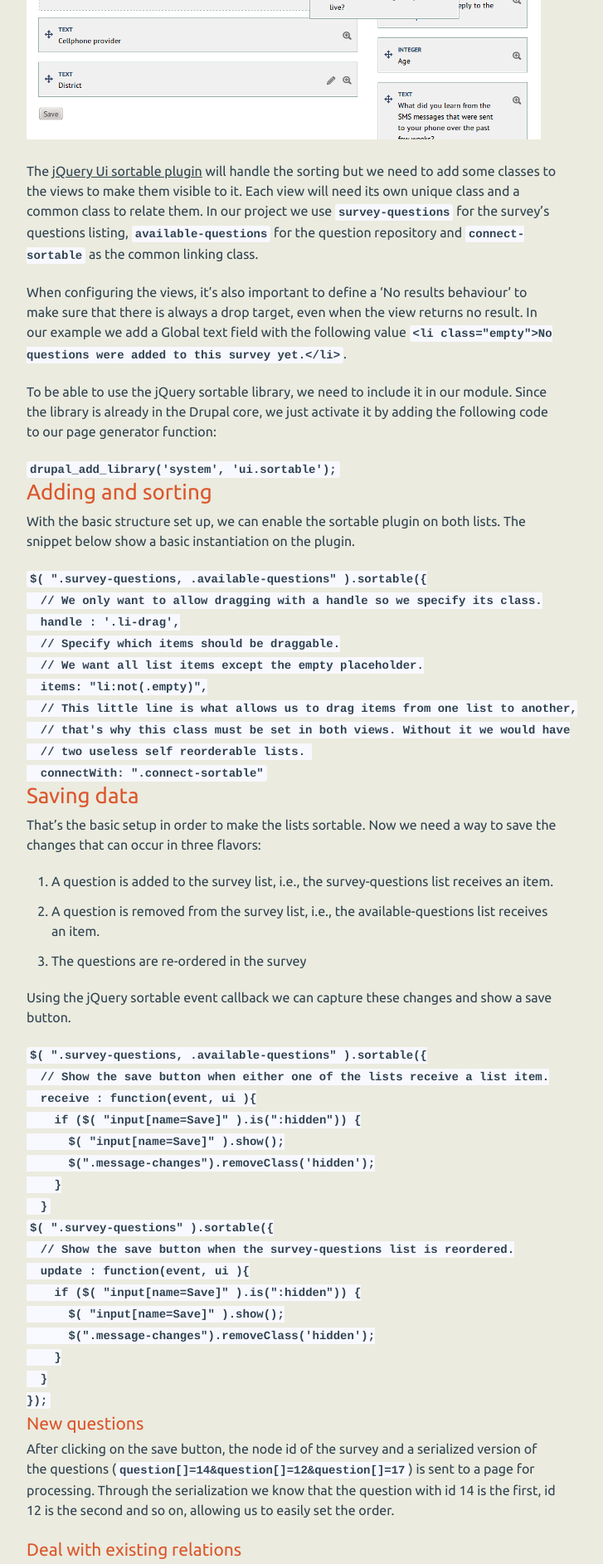
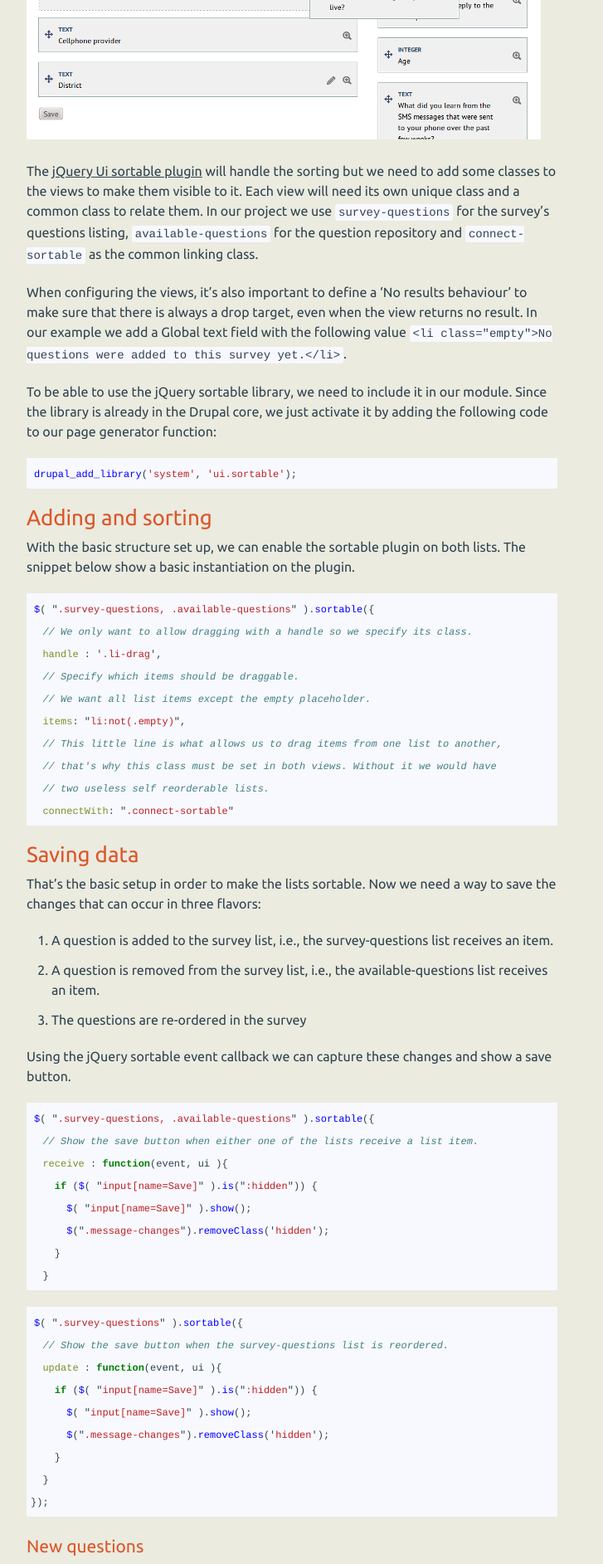
Before and after one commit to flipside-org/flipside.org, a Jekyll site: the page built from _posts/notes/2013-01-15-managing-relations-with-sortable.md, in a window 1280 px wide. Shown: the part 762-2647 px from the top of the page at 83% size, without its empty margins (138-865 px from the left). Built offline with Jekyll 4.4.1, drawn with Linux system fonts in a browser that asks for light colours; nearby versions of some CDN libraries; some of the changed text lies outside the part shown.

Commit message:
Remove highlight.js and use the standard Pygments

```diff
--- a/_config.yml
+++ b/_config.yml
@@ -1,7 +1,8 @@
-safe:        false
-auto:        true
-server:      false
-permalink: /notes/:title/
+safe:       false
+auto:       true
+server:     false
+permalink:  /notes/:title/
+pygments:   true
 
 
 # Users listing
--- a/_includes/style_script.html
+++ b/_includes/style_script.html
@@ -1,12 +1,11 @@
 <link rel="stylesheet" href="/css/base.css" type='text/css'>
 <link rel="stylesheet" href="/css/skeleton.css" type='text/css'>
 <link rel="stylesheet" href="/css/layout.css" type='text/css'>
+<link rel="stylesheet" href="/css/pygments.css">
 <link href='http://fonts.googleapis.com/css?family=Ubuntu:400,700,400italic' rel='stylesheet' type='text/css'>
 <link rel="shortcut icon" href="/images/favicon.ico">
 <!--[if lt IE 9]>
   <script src="http://html5shim.googlecode.com/svn/trunk/html5.js"></script>
 <![endif]-->
 <script src="https://ajax.googleapis.com/ajax/libs/jquery/1.6.4/jquery.min.js"></script>
-<link rel="stylesheet" href="http://yandex.st/highlightjs/7.3/styles/github.min.css">
-<script src="http://yandex.st/highlightjs/7.3/highlight.min.js"></script>
 <script src="/scripts/flipside.js" type="text/javascript"></script>
--- a/_posts/notes/2013-01-15-managing-relations-with-sortable.md
+++ b/_posts/notes/2013-01-15-managing-relations-with-sortable.md
@@ -84,7 +84,7 @@
 The relations to be updated are the ones with the relation id in the serialization, so those are easy to find out. The remaining questions in the serialization are the ones whose relation needs to be created.
 The tricky part is to find out the relations to be deleted. To accomplish this we load all the existing relations for that survey and match them against the ones in the serialization. Those we don't find in the serialization are deleted.
 
-{% highlight php %}
+{% highlight php startinline %}
 // Stores the relations to be created, updated and deleted.
 $relations["insert"] = array();
 $relations["update"] = array();
@@ -154,7 +154,7 @@
 
 Now, using the functions provided by the relation module, relation_load(), relation_create(), relation_save(), relation_delete(), we can handle all the data present in our $relation array.
 
-{% highlight php %}
+{% highlight php linenos startinline %}
 // OPERATIONS - insert, update, delete
 // Delete
 if (!empty($relations["delete"])) {
--- a/css/layout.css
+++ b/css/layout.css
@@ -348,10 +348,9 @@
 }
 
 code{
+  background-color: #F8F8FF;
   font-family: Courier;
   font-size: 0.875em;
-  font-weight: bold;
-  background-color: #F8F8FF;
   padding: 2px 4px;
   overflow-x: auto;
   -moz-border-radius: 3px;
@@ -360,8 +359,15 @@
   -khtml-border-radius: 3px; /* for old Konqueror browsers */
 }
 
-pre code{
-    margin-bottom: 20px;
+.highlight pre {
+  background-color: #F8F8FF;
+  margin: 20px 0;
+  overflow-x:auto;
+  padding: 5px;
+}
+
+.highlight code {
+  font-size: 0.75em;
 }
 
 .author-photo{
--- /dev/null
+++ b/css/pygments.css
@@ -0,0 +1,61 @@
+.hll { background-color: #ffffcc }
+.c { color: #408080; font-style: italic } /* Comment */
+.err { border: 1px solid #FF0000 } /* Error */
+.k { color: #008000; font-weight: bold } /* Keyword */
+.o { color: #666666 } /* Operator */
+.cm { color: #408080; font-style: italic } /* Comment.Multiline */
+.cp { color: #BC7A00 } /* Comment.Preproc */
+.c1 { color: #408080; font-style: italic } /* Comment.Single */
+.cs { color: #408080; font-style: italic } /* Comment.Special */
+.gd { color: #A00000 } /* Generic.Deleted */
+.ge { font-style: italic } /* Generic.Emph */
+.gr { color: #FF0000 } /* Generic.Error */
+.gh { color: #000080; font-weight: bold } /* Generic.Heading */
+.gi { color: #00A000 } /* Generic.Inserted */
+.go { color: #808080 } /* Generic.Output */
+.gp { color: #000080; font-weight: bold } /* Generic.Prompt */
+.gs { font-weight: bold } /* Generic.Strong */
+.gu { color: #800080; font-weight: bold } /* Generic.Subheading */
+.gt { color: #0040D0 } /* Generic.Traceback */
+.kc { color: #008000; font-weight: bold } /* Keyword.Constant */
+.kd { color: #008000; font-weight: bold } /* Keyword.Declaration */
+.kn { color: #008000; font-weight: bold } /* Keyword.Namespace */
+.kp { color: #008000 } /* Keyword.Pseudo */
+.kr { color: #008000; font-weight: bold } /* Keyword.Reserved */
+.kt { color: #B00040 } /* Keyword.Type */
+.m { color: #666666 } /* Literal.Number */
+.s { color: #BA2121 } /* Literal.String */
+.na { color: #7D9029 } /* Name.Attribute */
+.nb { color: #008000 } /* Name.Builtin */
+.nc { color: #0000FF; font-weight: bold } /* Name.Class */
+.no { color: #880000 } /* Name.Constant */
+.nd { color: #AA22FF } /* Name.Decorator */
+.ni { color: #999999; font-weight: bold } /* Name.Entity */
+.ne { color: #D2413A; font-weight: bold } /* Name.Exception */
+.nf { color: #0000FF } /* Name.Function */
+.nl { color: #A0A000 } /* Name.Label */
+.nn { color: #0000FF; font-weight: bold } /* Name.Namespace */
+.nt { color: #008000; font-weight: bold } /* Name.Tag */
+.nv { color: #19177C } /* Name.Variable */
+.ow { color: #AA22FF; font-weight: bold } /* Operator.Word */
+.w { color: #bbbbbb } /* Text.Whitespace */
+.mf { color: #666666 } /* Literal.Number.Float */
+.mh { color: #666666 } /* Literal.Number.Hex */
+.mi { color: #666666 } /* Literal.Number.Integer */
+.mo { color: #666666 } /* Literal.Number.Oct */
+.sb { color: #BA2121 } /* Literal.String.Backtick */
+.sc { color: #BA2121 } /* Literal.String.Char */
+.sd { color: #BA2121; font-style: italic } /* Literal.String.Doc */
+.s2 { color: #BA2121 } /* Literal.String.Double */
+.se { color: #BB6622; font-weight: bold } /* Literal.String.Escape */
+.sh { color: #BA2121 } /* Literal.String.Heredoc */
+.si { color: #BB6688; font-weight: bold } /* Literal.String.Interpol */
+.sx { color: #008000 } /* Literal.String.Other */
+.sr { color: #BB6688 } /* Literal.String.Regex */
+.s1 { color: #BA2121 } /* Literal.String.Single */
+.ss { color: #19177C } /* Literal.String.Symbol */
+.bp { color: #008000 } /* Name.Builtin.Pseudo */
+.vc { color: #19177C } /* Name.Variable.Class */
+.vg { color: #19177C } /* Name.Variable.Global */
+.vi { color: #19177C } /* Name.Variable.Instance */
+.il { color: #666666 } /* Literal.Number.Integer.Long */
```
